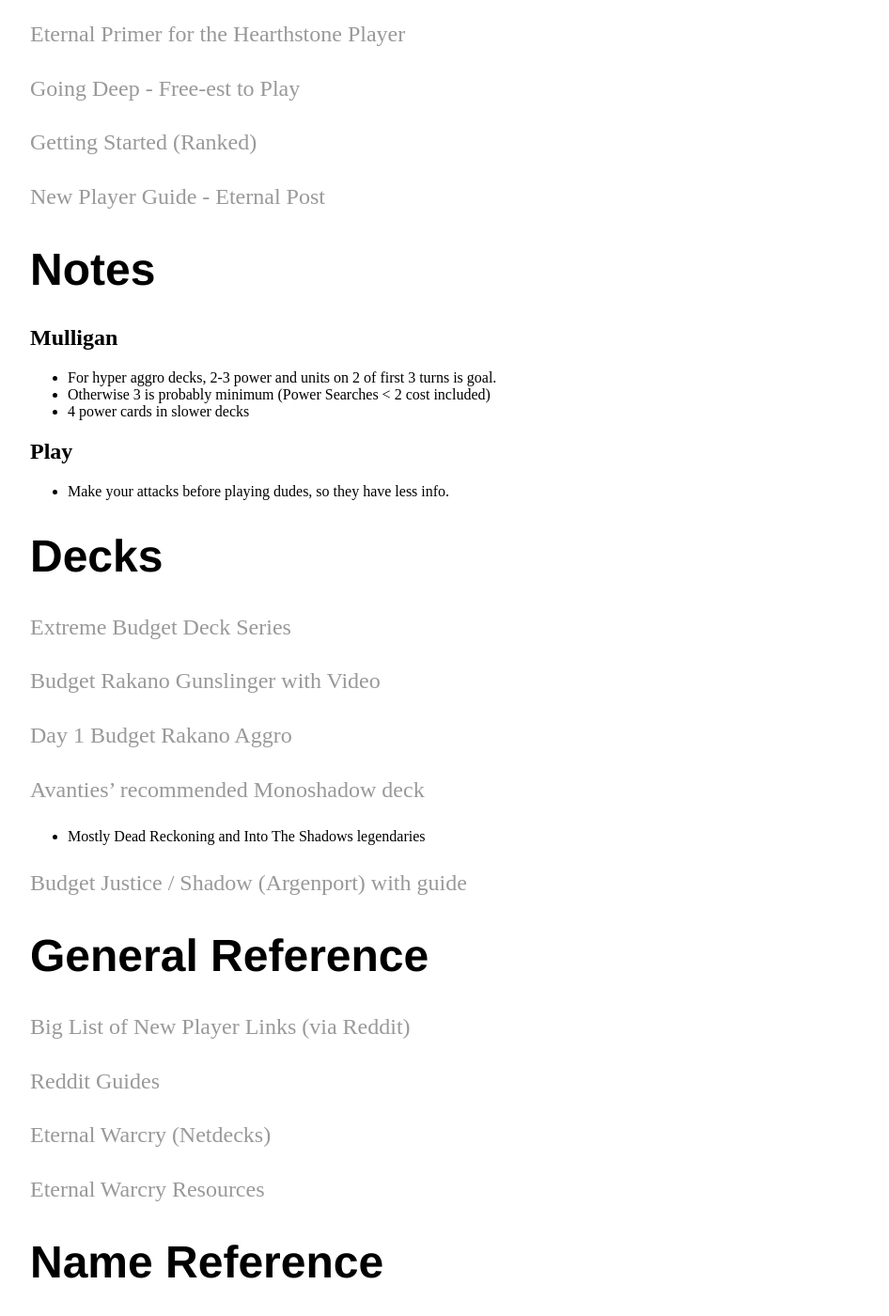
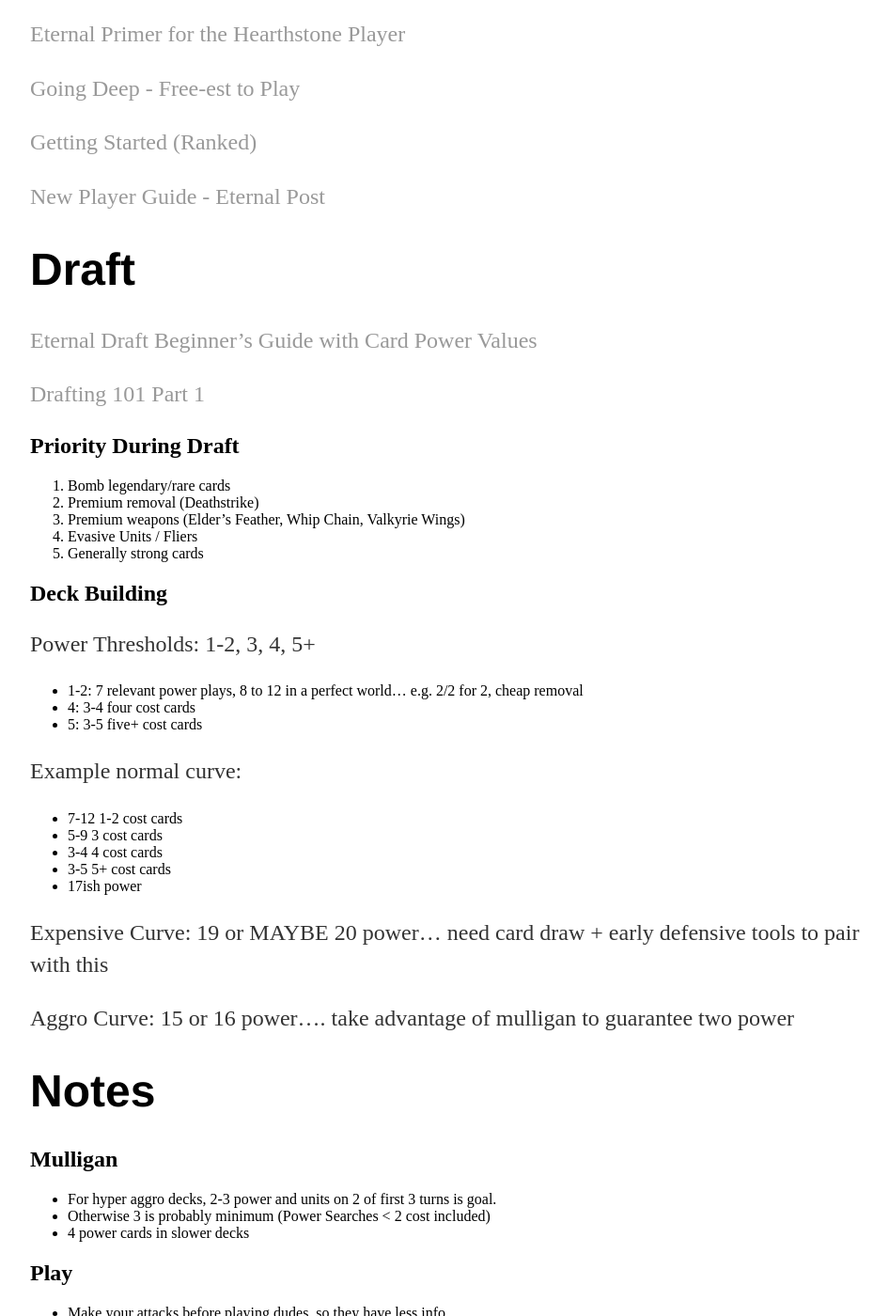
Before and after one commit to surgie/surgie.github.io, a Jekyll site: the page built from _posts/2018-10-15-learning-eternal.md, in a window 1280 px wide and 1400 px high, scrolled down 464 px. Shown: the whole window at 94% size, without its empty margins (160-1106 px from the left). Built offline with Jekyll 4.4.1, drawn with Linux system fonts in a browser that asks for light colours; our own code applies the rules of GitHub Pages for plain Markdown files.

Commit message:
Eternal draft notes

```diff
--- a/_posts/2018-10-15-learning-eternal.md
+++ b/_posts/2018-10-15-learning-eternal.md
@@ -24,6 +24,39 @@
 [Getting Started (Ranked)](https://rngeternal.com/2017/04/22/scions-school-getting-started-iii-ranked/)
 
 [New Player Guide - Eternal Post](https://theeternalpost.com/player-guides/new-player-guide)
+
+# Draft
+
+[Eternal Draft Beginner's Guide with Card Power Values](http://www.numotgaming.com/eternal-draft-beginners-guide/)
+
+[Drafting 101 Part 1](https://rngeternal.com/2017/09/21/drafting-101-part-1/)
+
+## Priority During Draft
+
+1. Bomb legendary/rare cards
+2. Premium removal (Deathstrike)
+3. Premium weapons (Elder's Feather, Whip Chain, Valkyrie Wings)
+4. Evasive Units / Fliers
+5. Generally strong cards
+
+## Deck Building
+
+Power Thresholds: 1-2, 3, 4, 5+
+
+- 1-2: 7 relevant power plays, 8 to 12 in a perfect world... e.g. 2/2 for 2, cheap removal
+- 4: 3-4 four cost cards
+- 5: 3-5 five+ cost cards
+
+Example normal curve:
+- 7-12 1-2 cost cards
+- 5-9 3 cost cards
+- 3-4 4 cost cards
+- 3-5 5+ cost cards
+- 17ish power
+
+Expensive Curve: 19 or MAYBE 20 power... need card draw + early defensive tools to pair with this
+
+Aggro Curve: 15 or 16 power.... take advantage of mulligan to guarantee two power
 
 # Notes
 
```
